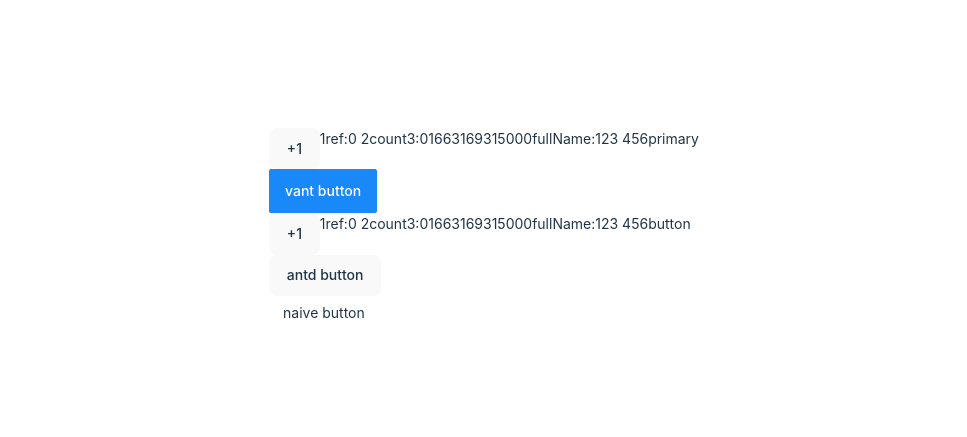
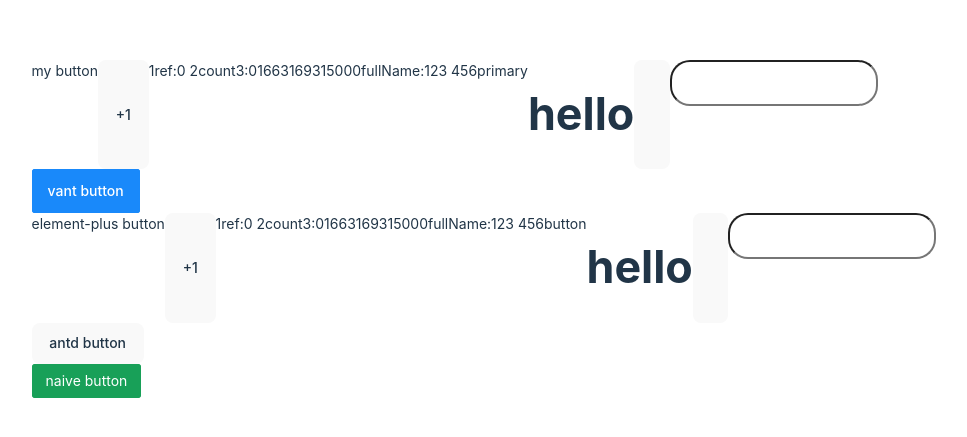
Before and after one commit to huogui/vue-ts-starter, a Vue app: page / in a window 1280 px wide. Shown: the part 171-608 px from the top of the page, without its empty margins (156-1123 px from the left). Built offline with nearby package versions, Linux system fonts and the light colour scheme.

Commit message:
chore: happy

```diff
--- a/package.json
+++ b/package.json
@@ -12,12 +12,14 @@
     "ant-design-vue": "^3.2.12",
     "element-plus": "^2.2.17",
     "vant": "^3.6.2",
-    "vue": "^3.2.37"
+    "vue": "^3.2.37",
+    "vue-router": "4"
   },
   "devDependencies": {
     "@vitejs/plugin-vue": "^3.1.0",
     "naive-ui": "^2.33.3",
     "typescript": "^4.6.4",
+    "unocss": "^0.45.21",
     "unplugin-vue-components": "^0.22.7",
     "vite": "^3.1.0",
     "vue-tsc": "^0.40.4"
--- a/src/App.vue
+++ b/src/App.vue
@@ -1,6 +1,9 @@
 <script setup lang="ts">
-import { onMounted,ref } from 'vue'
+import { onMounted,ref,provide } from 'vue'
+import {RButton} from './components/button/index';
 
+
+provide('message','hello')
 const button = ref()
 
 onMounted(()=>{
@@ -9,11 +12,11 @@
 </script>
 
 <template>
-  <el-row><Button ref="button" type="primary">my button</Button></el-row>
+  <el-row><r-button ref="button" type="primary">my button</r-button></el-row>
   <el-row><van-button type="primary">vant button</van-button></el-row>
   <el-row><el-button type="primary">element-plus button</el-button></el-row>
   <el-row><a-button type="primary">antd button</a-button></el-row>
-  <el-row><n-button type="123">naive button</n-button></el-row>
+  <el-row><n-button type="primary">naive button</n-button></el-row>
 </template>
 
 <style>
--- a/src/components/button/src/button.vue
+++ b/src/components/button/src/button.vue
@@ -1,17 +1,18 @@
 <script lang="ts">
   export default {
     name:"RButton",
-    inheritAttrs:false
   }
 </script>
 
 
 <script setup lang="ts">
-import { ref,reactive,computed,watch,useAttrs } from 'vue'
+import { ref,reactive,computed,watch,useAttrs, inject } from 'vue'
 import { useMouse } from '../../../composables'
 // import type { ButtonType } from './button'
 // import { ButtonType } from './button';
 
+
+const msg = inject('message')
 
 type  ButtonType =  'default' | 'primary' | 'success' | 'warning' | 'danger'
 
@@ -102,10 +103,21 @@
 })
 
 
+const vFocus = {
+  mounted:(el:HTMLElement) => {
+    el.focus()
+    setTimeout(()=>{
+      el.blur()
+    },3000)
+  }
+}
+
+
 
 </script>
 
 <template>
+  <slot v-if="$slots.default"></slot>
   <button @click="add">{{buttonAttrs.title}}</button>
   <div>{{buttonAttrs.desc && buttonAttrs.desc.x}}</div>
   <div>ref:{{count1}} {{foo + 1}}</div>
@@ -113,6 +125,9 @@
   <div>{{now}}</div>
   <div>fullName:{{fullName}}</div>
   <div>{{buttonProps.type}}</div>
+  <h1>{{msg}}</h1>
+  <button></button>
+  <input class="rd-5 w-50 h-10 red" type="text" v-focus>
 </template>
 
 <style scoped>
--- a/src/composables/index.ts
+++ b/src/composables/index.ts
@@ -1,2 +1,3 @@
 export * from './useMouse'
 export * from './useEventListener'
+export * from './useFocus'
--- /dev/null
+++ b/src/composables/useFocus/index.ts
@@ -0,0 +1 @@
+export{}
--- a/src/main.ts
+++ b/src/main.ts
@@ -1,5 +1,6 @@
 import { createApp } from 'vue'
 import './style.css'
+import 'uno.css'
 import App from './App.vue'
 
 const app =createApp(App)
--- a/vite.config.ts
+++ b/vite.config.ts
@@ -1,12 +1,13 @@
 import { defineConfig } from 'vite'
 import vue from '@vitejs/plugin-vue'
 import Components from 'unplugin-vue-components/vite'
+import Unocss from 'unocss/vite'
 import { VantResolver,ElementPlusResolver,AntDesignVueResolver,NaiveUiResolver } from 'unplugin-vue-components/resolvers';
 
 // https://vitejs.dev/config/
 export default defineConfig({
-  plugins: [vue(), Components({
+  plugins: [vue(), Unocss({}),Components({
     dts:false,
-    resolvers:[VantResolver(),ElementPlusResolver(),AntDesignVueResolver(),NaiveUiResolver()]
+    resolvers:[VantResolver(),ElementPlusResolver(),AntDesignVueResolver(),NaiveUiResolver()],
   })]
 })
```
Also changed, not shown: 1 other file (tests, documents, lock files or other folders).
